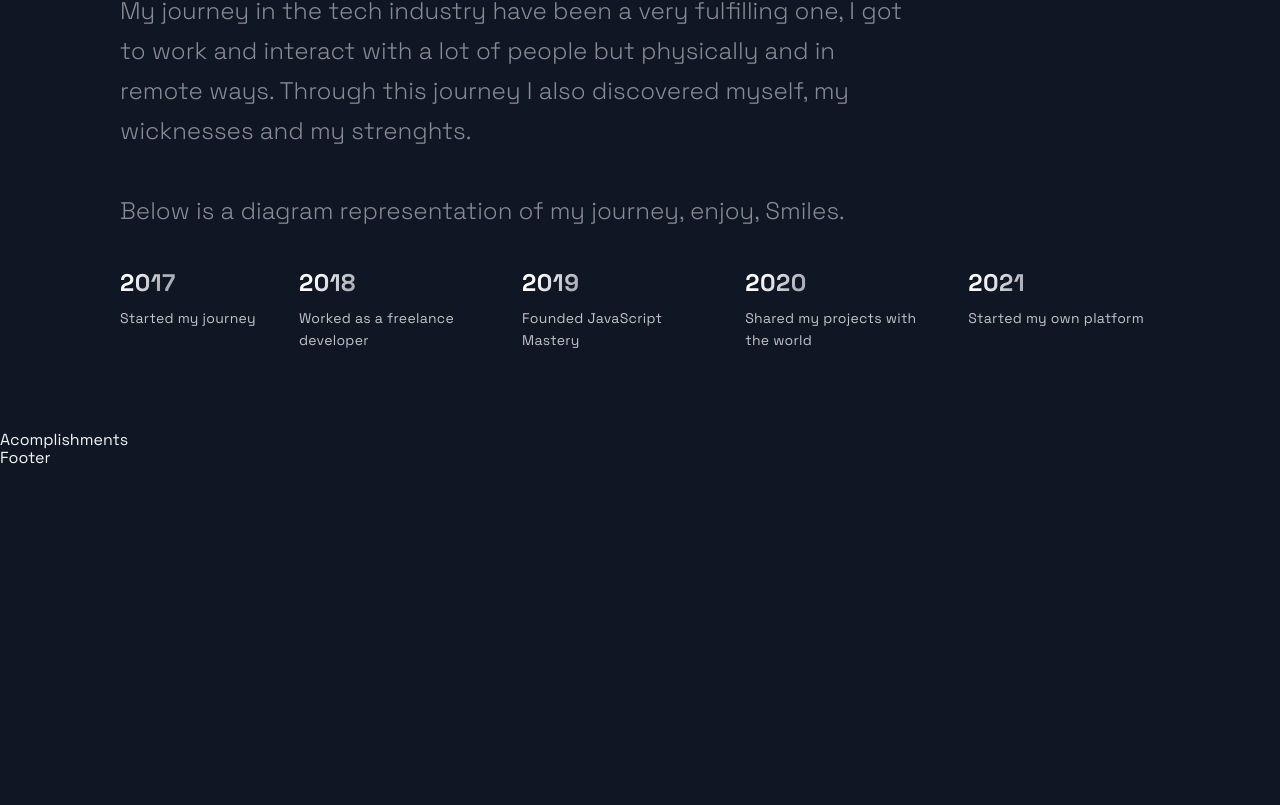
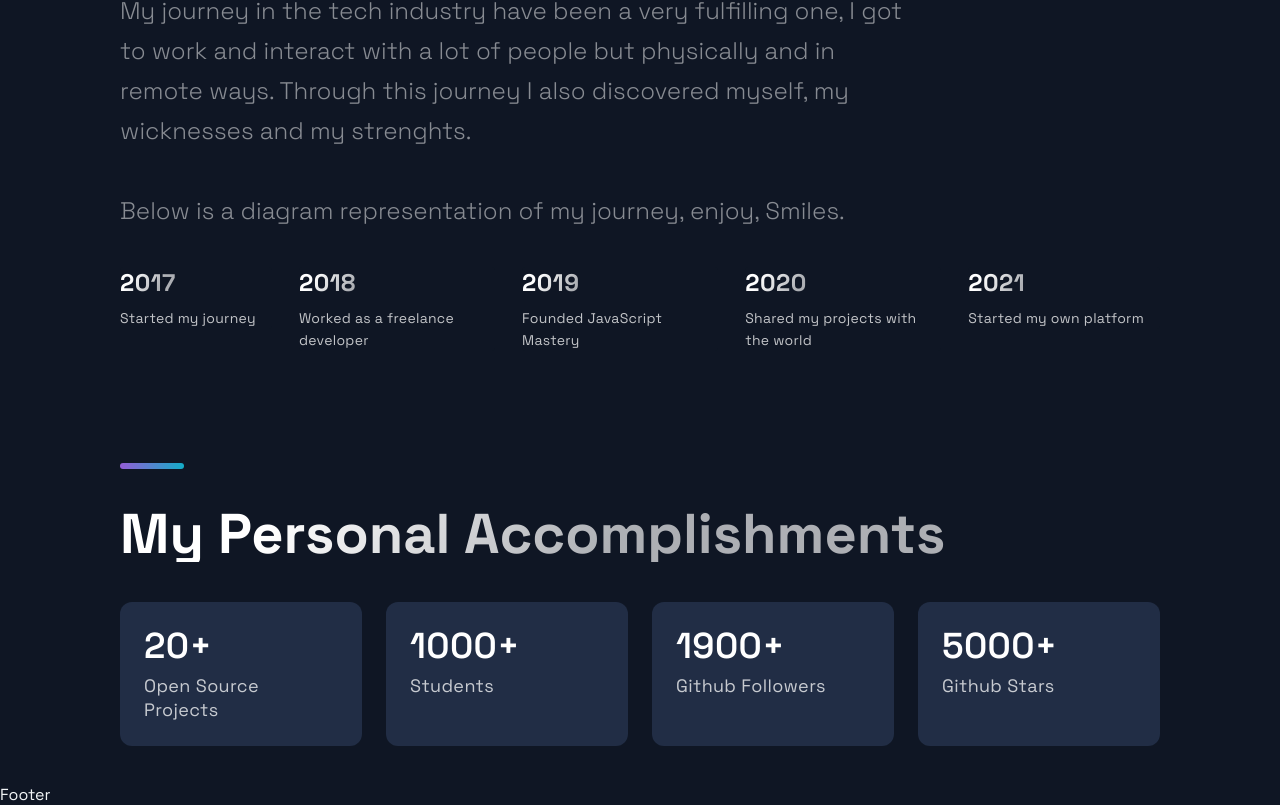
Before and after one commit to Officialibn1/Next-js-portfolio, a Next.js app: page / in a window 1280 px wide. Shown: the part 3141-3946 px from the top of the page. Before the commit the page ends 3609 px from the top, so only its background shows below. Built offline with nearby package versions, Linux system fonts and the light colour scheme.

Commit message:
Accomplishments Section Complete

```diff
--- a/src/components/Acomplishments/Acomplishments.js
+++ b/src/components/Acomplishments/Acomplishments.js
@@ -3,17 +3,25 @@
 import { Section, SectionDivider, SectionTitle } from '../../styles/GlobalComponents';
 import { Box, Boxes, BoxNum, BoxText } from './AcomplishmentsStyles';
 
-const data = [
-  { number: 20, text: 'Open Source Projects'},
-  { number: 1000, text: 'Students', },
-  { number: 1900, text: 'Github Followers', },
-  { number: 5000, text: 'Github Stars', }
-];
+import { accomplishmentsData } from '../../constants/constants'
+
 
 const Acomplishments = () => (
-  <div>
-    Acomplishments
-  </div>
+  <Section>
+    <SectionDivider /><br /><br />
+
+    <SectionTitle>My Personal Accomplishments</SectionTitle>
+
+    <Boxes>
+      {accomplishmentsData.map((card, index) => (
+        <Box key={index}>
+          <BoxNum> {card.number}+</BoxNum>
+
+          <BoxText> {card.text} </BoxText>
+        </Box>
+      ))}
+    </Boxes>
+  </Section>
 );
 
 export default Acomplishments;
--- a/src/constants/constants.js
+++ b/src/constants/constants.js
@@ -44,3 +44,11 @@
   { year: 2020, text: 'Shared my projects with the world', },
   { year: 2021, text: 'Started my own platform', },
 ];
+
+
+export const accomplishmentsData = [
+  { number: 20, text: 'Open Source Projects'},
+  { number: 1000, text: 'Students', },
+  { number: 1900, text: 'Github Followers', },
+  { number: 5000, text: 'Github Stars', }
+];
```
